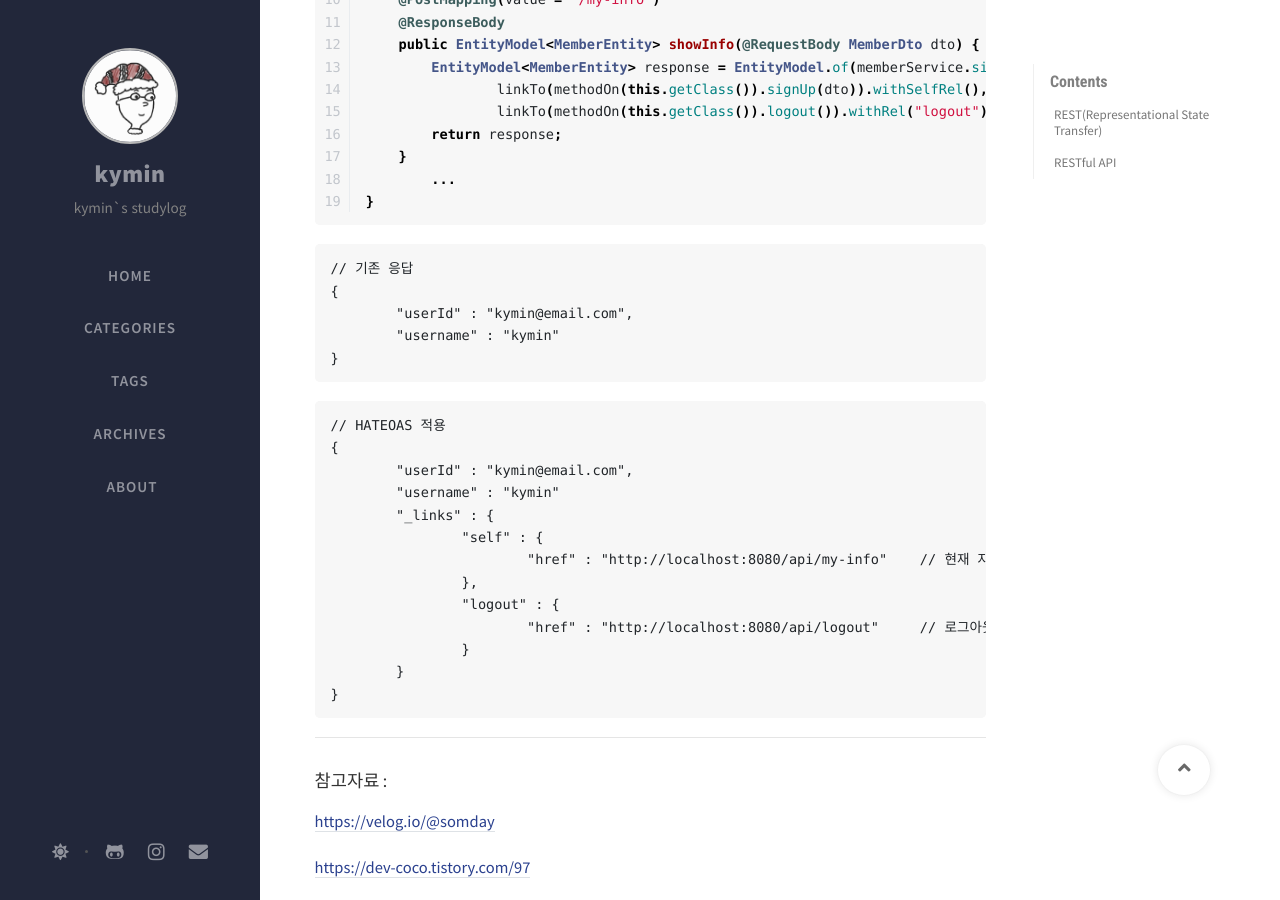
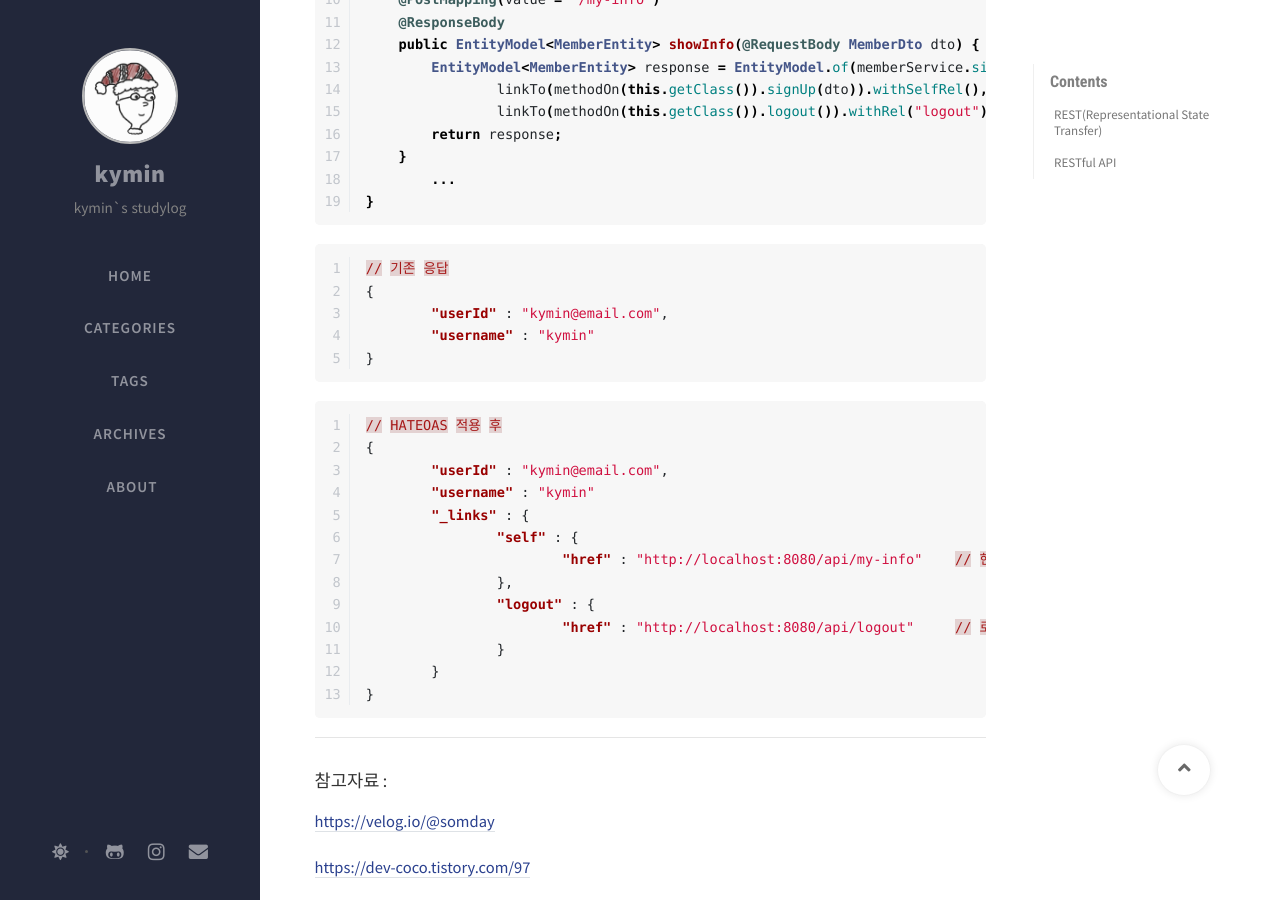
Before and after one commit to Kyoung-M1N/kyoung-M1N.github.io, a Jekyll site: the page built from _posts/etc/2025-04-11-[API]RESTfulAPI.md, in a window 1280 px wide and 900 px high, scrolled down 6615 px. Built offline with Jekyll 4.4.1, drawn with Linux system fonts in a browser that asks for light colours; nearby versions of some CDN libraries; comment, search, counter and statistics services are not loaded.

Commit message:
docs: 포스트 수정

````diff
--- a/_posts/etc/2025-04-11-[API]RESTfulAPI.md
+++ b/_posts/etc/2025-04-11-[API]RESTfulAPI.md
@@ -241,7 +241,7 @@ public class MemberContorller {
 }
 ```
 
-```
+```json
 // 기존 응답
 {
 	"userId" : "kymin@email.com",
@@ -249,8 +249,8 @@ public class MemberContorller {
 }
 ```
 
-```
-// HATEOAS 적용
+```json
+// HATEOAS 적용 후
 {
 	"userId" : "kymin@email.com",
 	"username" : "kymin"
````
